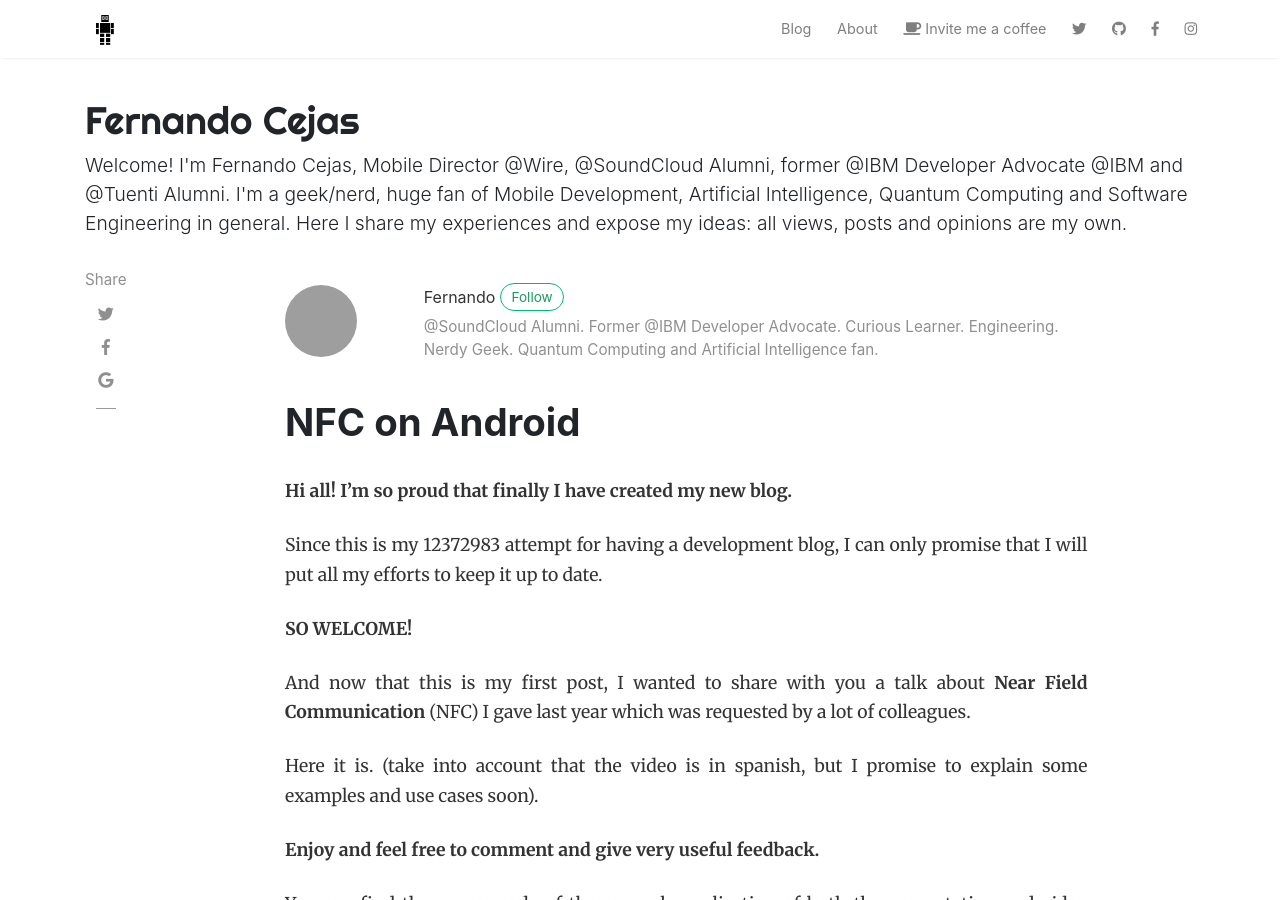
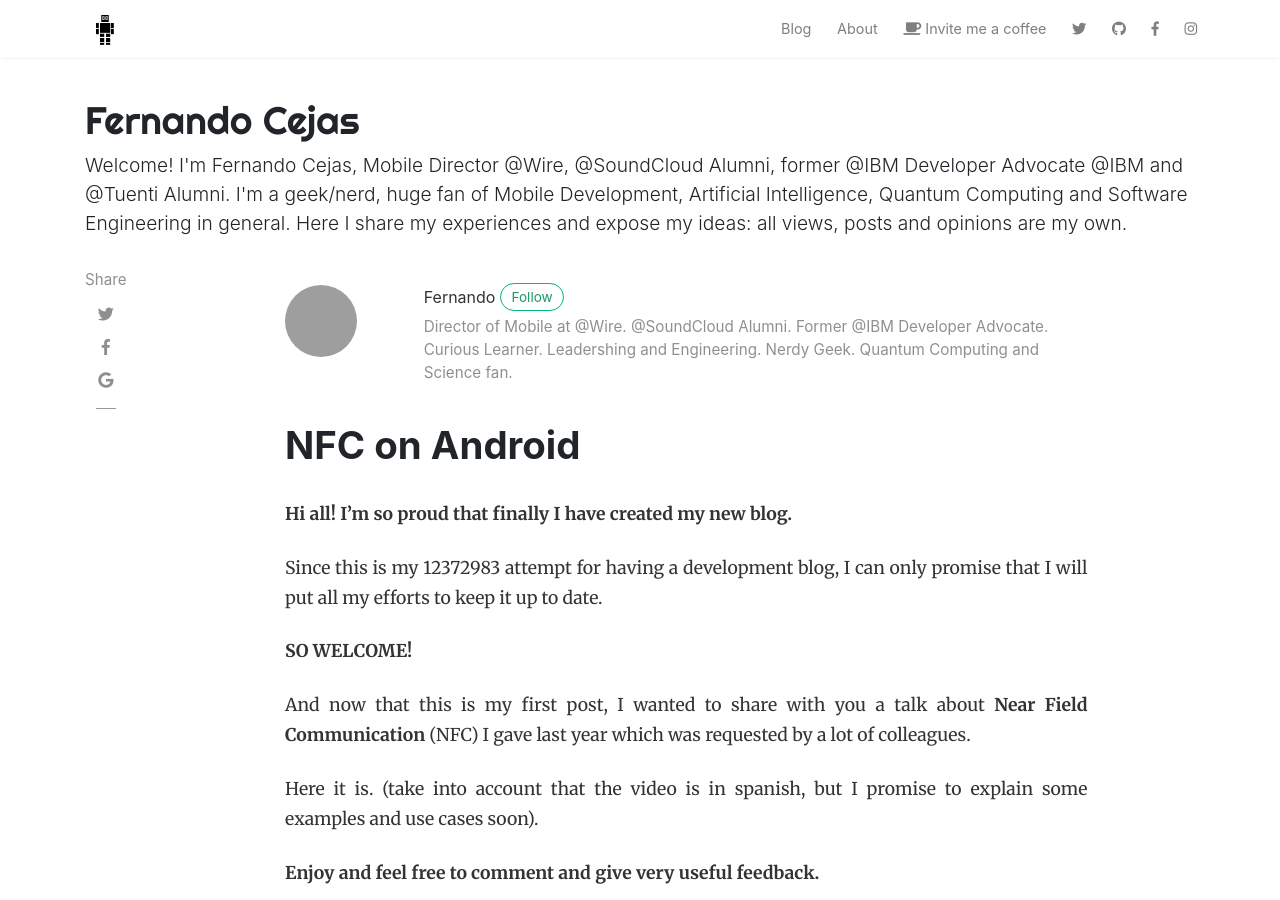
Before and after one commit to android10/legacy-android10.github.io, a Jekyll site: the page built from _posts/2013-09-04-nfc-on-android.md, in a window 1280 px wide and 900 px high. Built offline with Jekyll 4.4.1, drawn with Linux system fonts in a browser that asks for light colours; nearby versions of some CDN libraries; comment, search, counter and statistics services are not loaded; grey boxes are pictures that could not be loaded.

Commit message:
Change author description.

```diff
--- a/_config.yml
+++ b/_config.yml
@@ -20,7 +20,7 @@
     email: fcejas@gmail.com
     web: https://www.fernandocejas.com
     twitter: https://twitter.com/fernando_cejas
-    description: "@SoundCloud Alumni. Former @IBM Developer Advocate. Curious Learner. Engineering. Nerdy Geek. Quantum Computing and Artificial Intelligence fan."
+    description: "Director of Mobile at @Wire. @SoundCloud Alumni. Former @IBM Developer Advocate. Curious Learner. Leadershing and Engineering. Nerdy Geek. Quantum Computing and Science fan."
 
 # Plugins
 plugins:
```
